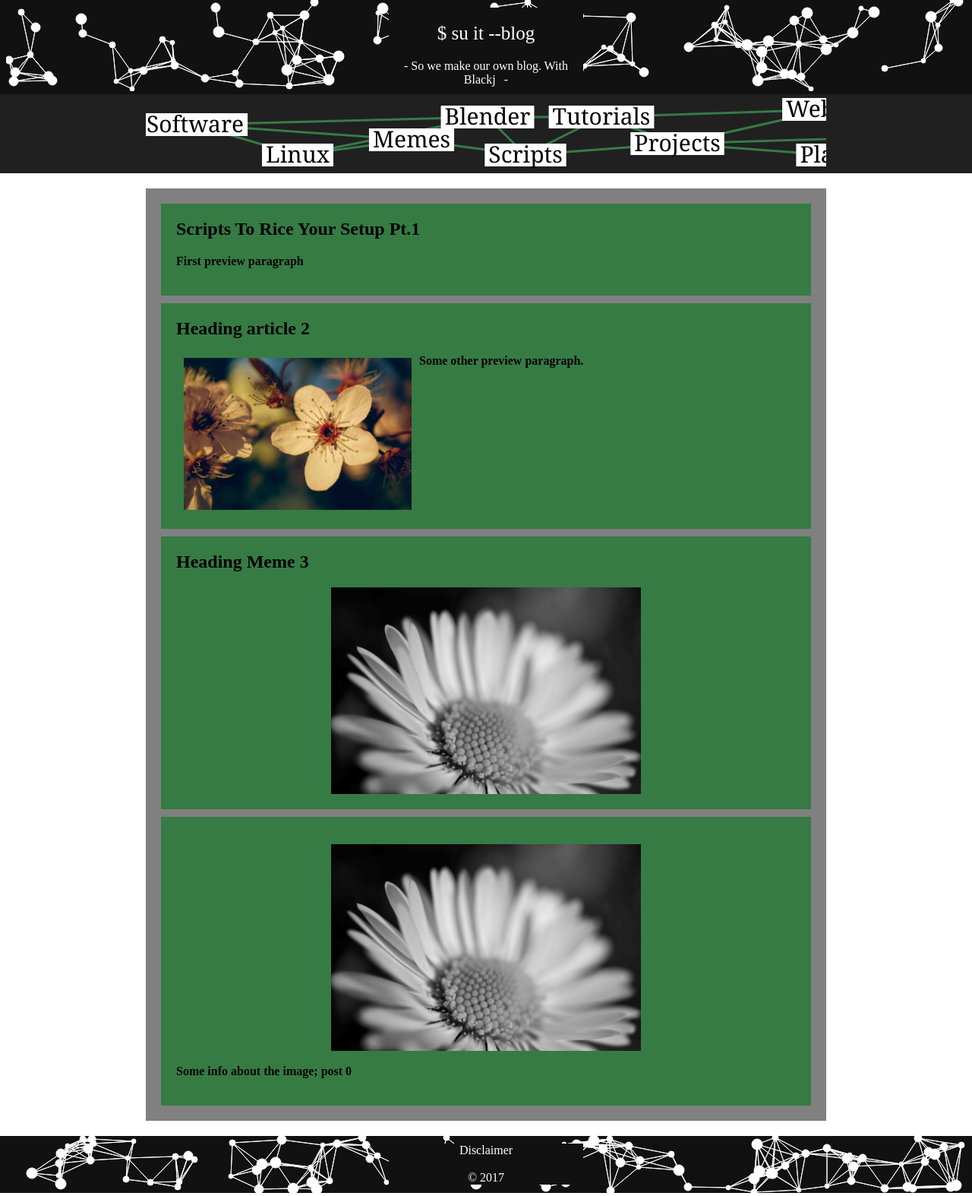
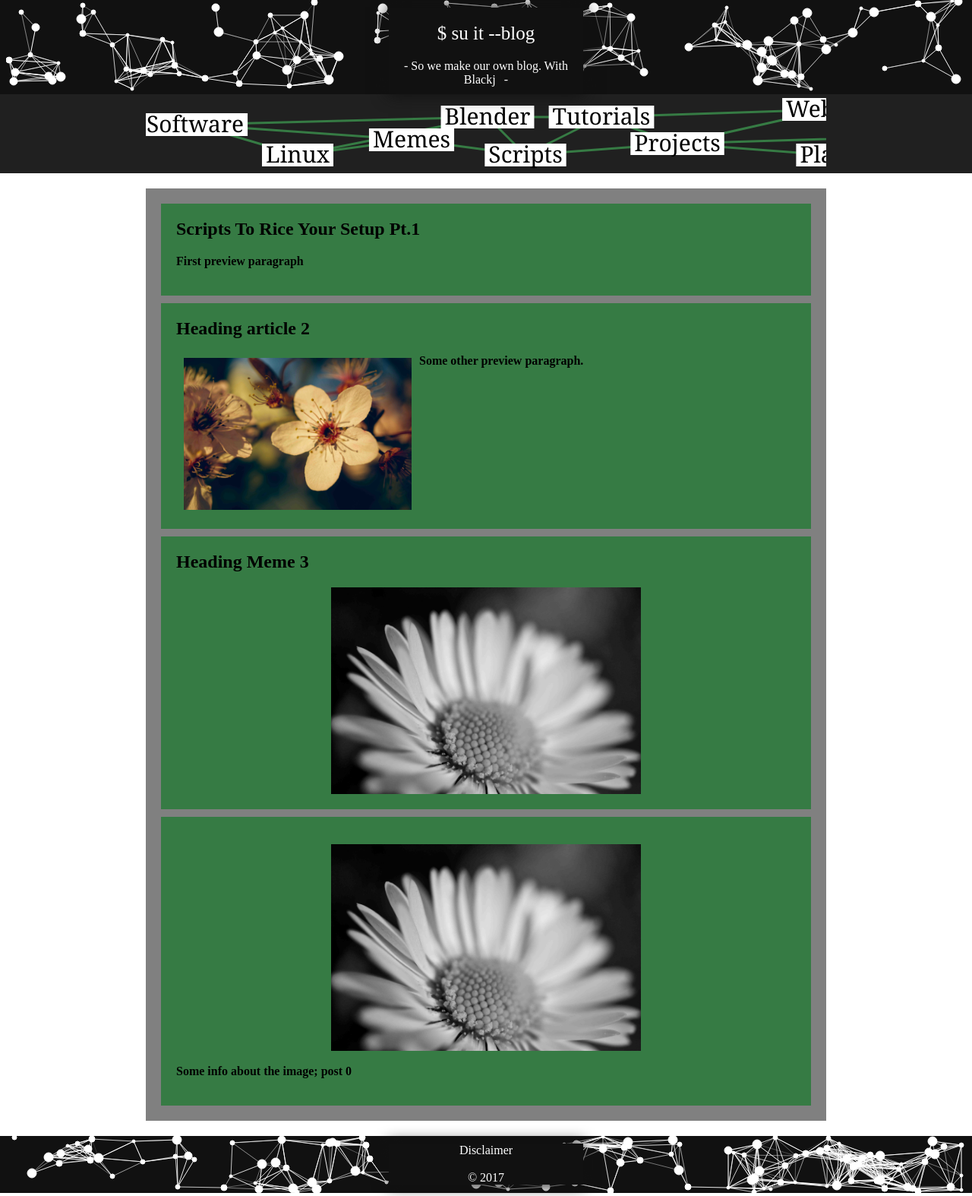
Before and after one commit to Born2Root/su_IT-blog, a PHP site: page / in a window 1280 px wide. Shown: the whole page at 76% size. Run offline with PHP 8.4, Linux system fonts and the light colour scheme.

Commit message:
added shadows; small impovements on posts

```diff
--- a/css/main.css
+++ b/css/main.css
@@ -31,6 +31,8 @@ body {
 	width: 20%;
 	margin: auto;
 	padding-bottom: 10px;
+	box-shadow: 0px 0px 20px 1px #111111;
+    -webkit-box-shadow: 0px 0px 20px 1px #111111;
 }
 
 #headline a {
@@ -99,6 +101,8 @@ body {
 	position: fixed;
 	width: 100%;
 	top: 0px;
+	box-shadow: 0px 6px 10px 4px #202020;
+	-webkit-box-shadow: 0px 6px 10px 4px #202020;
 }
 
 .fix-body {
@@ -163,6 +167,11 @@ body {
 	float: right;
 }
 
+#intro{
+	font-weight: bold;
+	margin-bottom: 20px;
+}
+
 
 /* footer */
 
@@ -185,4 +194,6 @@ body {
 	top: 10px;
 	width: 20%;
 	margin: auto;
+	box-shadow: 0px 0px 20px 1px #111111;
+    -webkit-box-shadow: 0px 0px 20px 1px #111111;
 }
--- a/js/animation.js
+++ b/js/animation.js
@@ -3,7 +3,7 @@ var animation_canvas_footer = document.getElementById("animation_canvas_footer")
 var animation_context_header = animation_canvas_header.getContext("2d");
 var animation_context_footer = animation_canvas_footer.getContext("2d");
 
-var amount_points = 100;
+var amount_points = 125;
 var distance = 70;
 
 window.addEventListener('resize', resize_canvas_animation, false);
@@ -21,15 +21,16 @@ function redraw_animation(animation_context, animation_canvas) {
 
 	animation_context.strokeStyle = "#ffffff";
 	animation_context.fillStyle = "#ffffff";
-	animation_context.lineWidth = 1;
 
 	var arcs = [];
 
 	// draws arcs
 	for (var i = 0; i < amount_points; i++) {
-		var r = Math.floor(Math.random() * 5) + 3;
+
+		var r = Math.floor(Math.random() * 5) + 2;
 		var x = Math.floor(Math.random() * animation_canvas.width);
 		var y = Math.floor(Math.random() * animation_canvas.height);
+
 		animation_context.beginPath();
 		animation_context.arc(x, y, r, 0, 2 * Math.PI);
 		animation_context.fill();
@@ -48,6 +49,8 @@ function redraw_animation(animation_context, animation_canvas) {
 			var diff = Math.abs(entry.x - arc.x) + Math.abs(entry.y - arc.y);
 
 			if (diff < distance) {
+				animation_context.lineWidth = Math.random();
+
 				animation_context.beginPath();
 				animation_context.moveTo(arc.x, arc.y);
 				animation_context.lineTo(entry.x, entry.y);
--- a/script_to_rice_your_setup_1.php
+++ b/script_to_rice_your_setup_1.php
@@ -22,6 +22,12 @@ if(isset($_GET['type']) == false || $_GET['type']!='ajax'){
 	</p>
 
 	<hr/>
+
+	<p id="intro">
+
+	Intro Paragraph
+
+	</p>
 
 	<p>
 		So in the progress of installing my Arch and ricing it, I also installed screenfetch.
```
Also changed, not shown: README.md.
